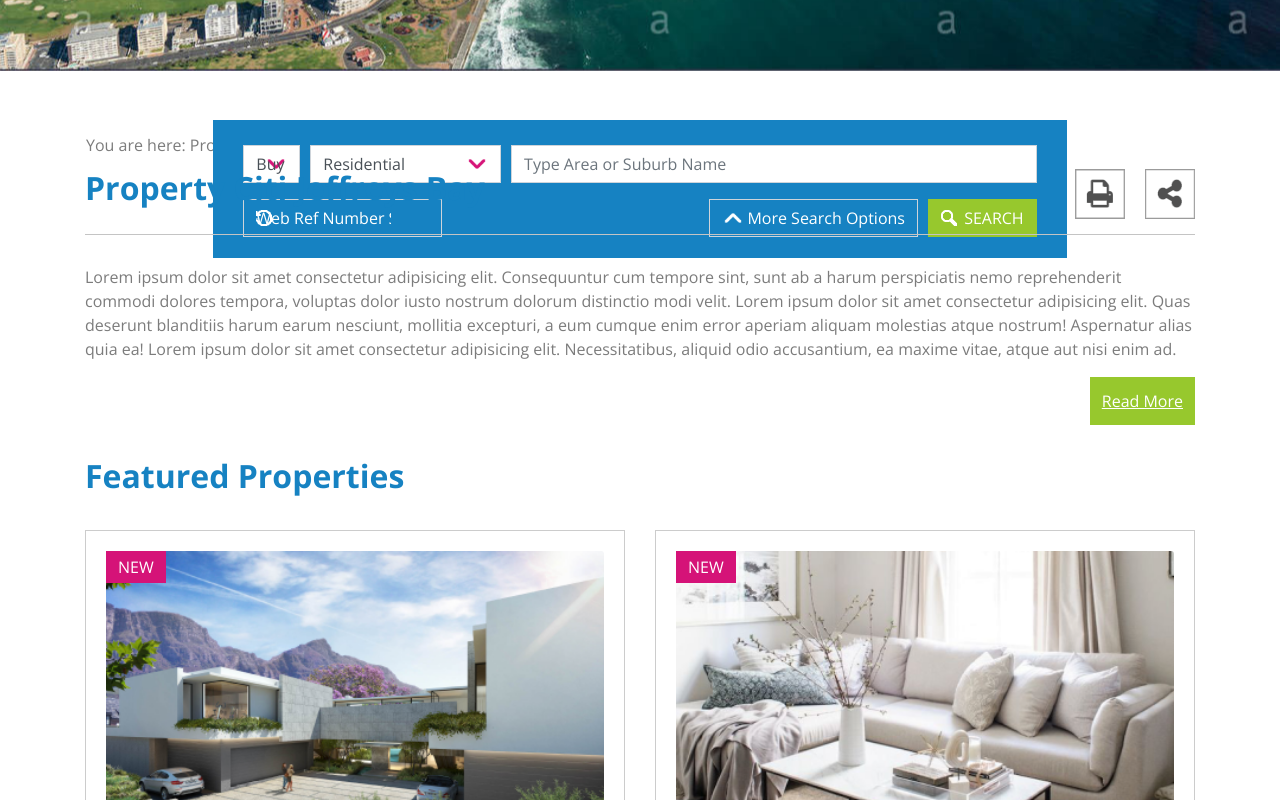
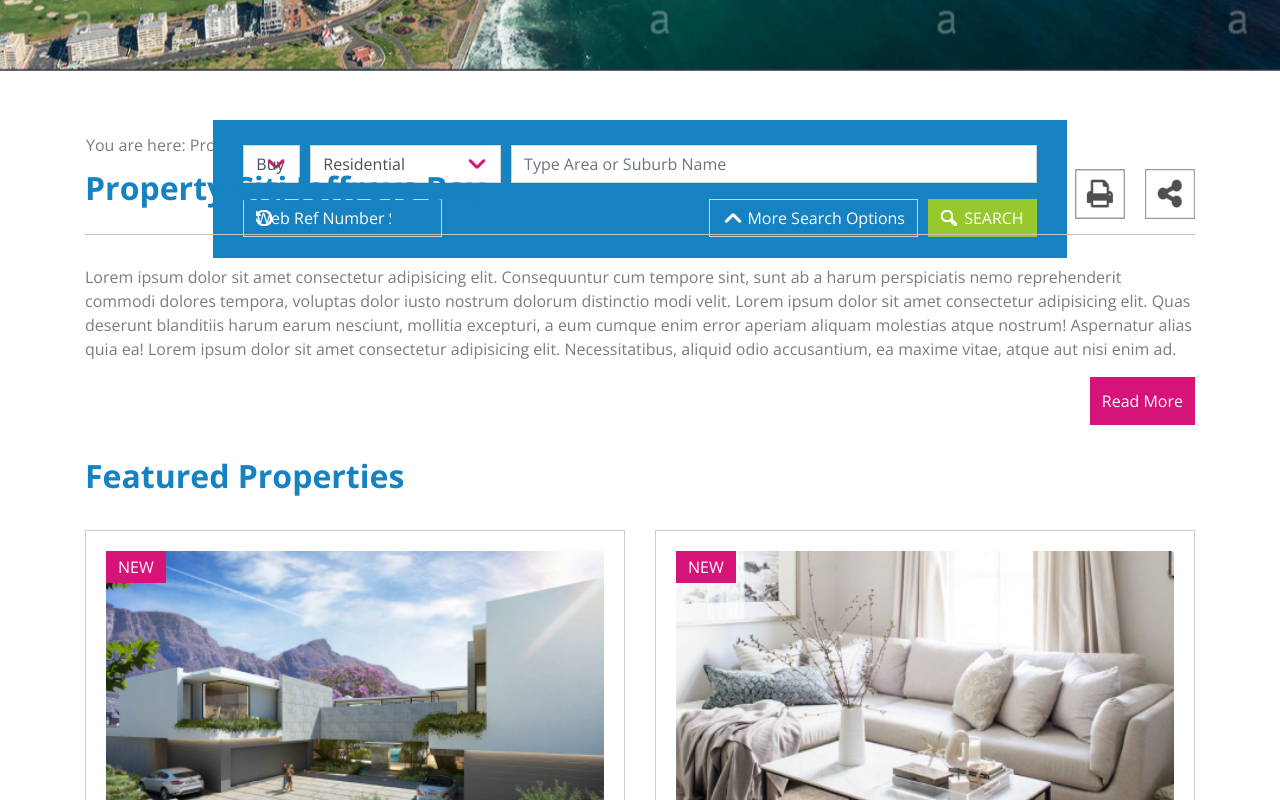
Before and after one commit to GalaxyDefender/property-citi, an Angular app: page / in a window 1280 px wide. In both pictures the pointer is over the link "Read More". Shown: the part 442-1242 px from the top of the page. Built offline with nearby package versions, Linux system fonts and the light colour scheme.

Commit message:
button hover states

```diff
--- a/src/app/body/body.component.css
+++ b/src/app/body/body.component.css
@@ -25,6 +25,7 @@
 
 a {
     color: #fff;
+    text-decoration: none;
 }
 
 #more {
@@ -32,4 +33,9 @@ a {
     background-color: #97c82d;
     float: right;
     padding: 12px;
+    transition: background-color .5s ease-out;
 }
+
+#more:hover {
+    background-color: #d51378;
+}
--- a/src/app/slider/slider-form/slider-form.component.css
+++ b/src/app/slider/slider-form/slider-form.component.css
@@ -45,6 +45,11 @@ input.webRef {
     color: white;
     border-radius: 0px;
     float: right;
+    transition: background-color .5s ease-out;
+}
+
+.btn:hover {
+    background-color: #d51378;
 }
 
 .btn > img {
```
